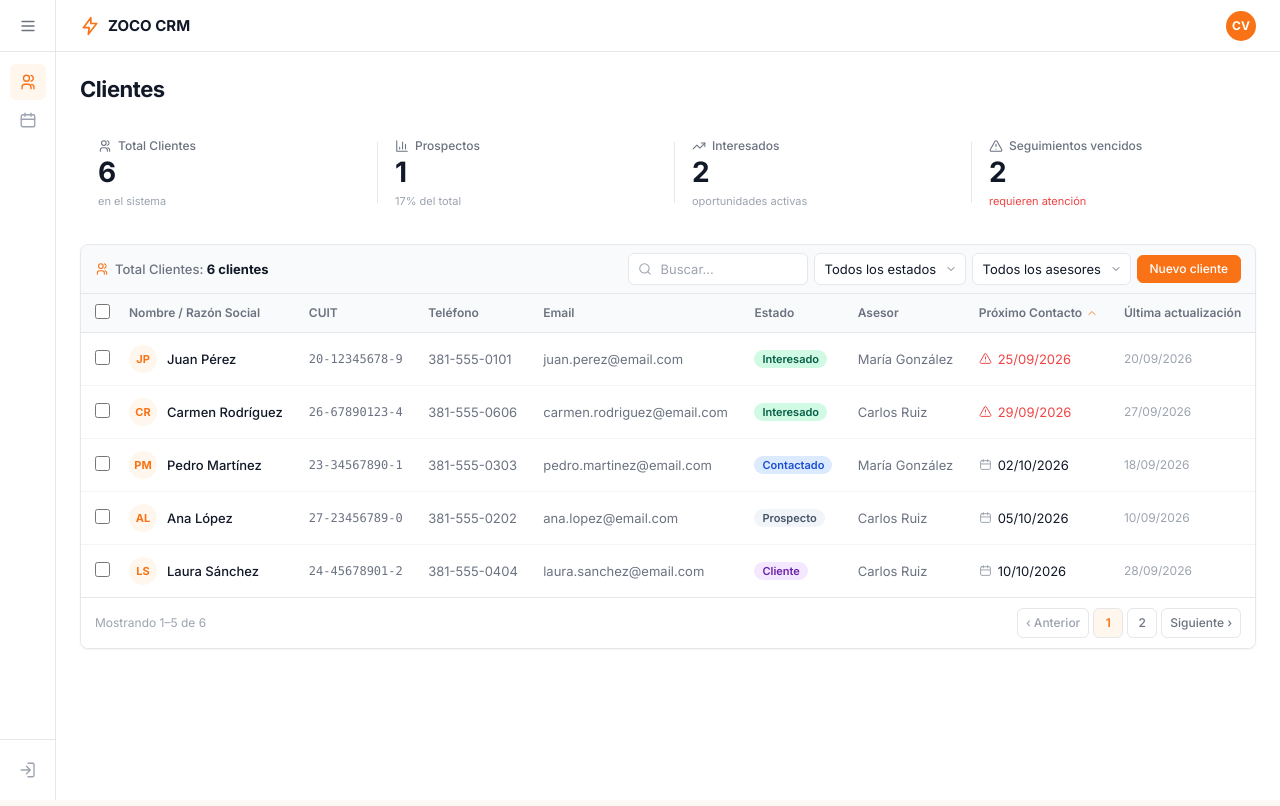
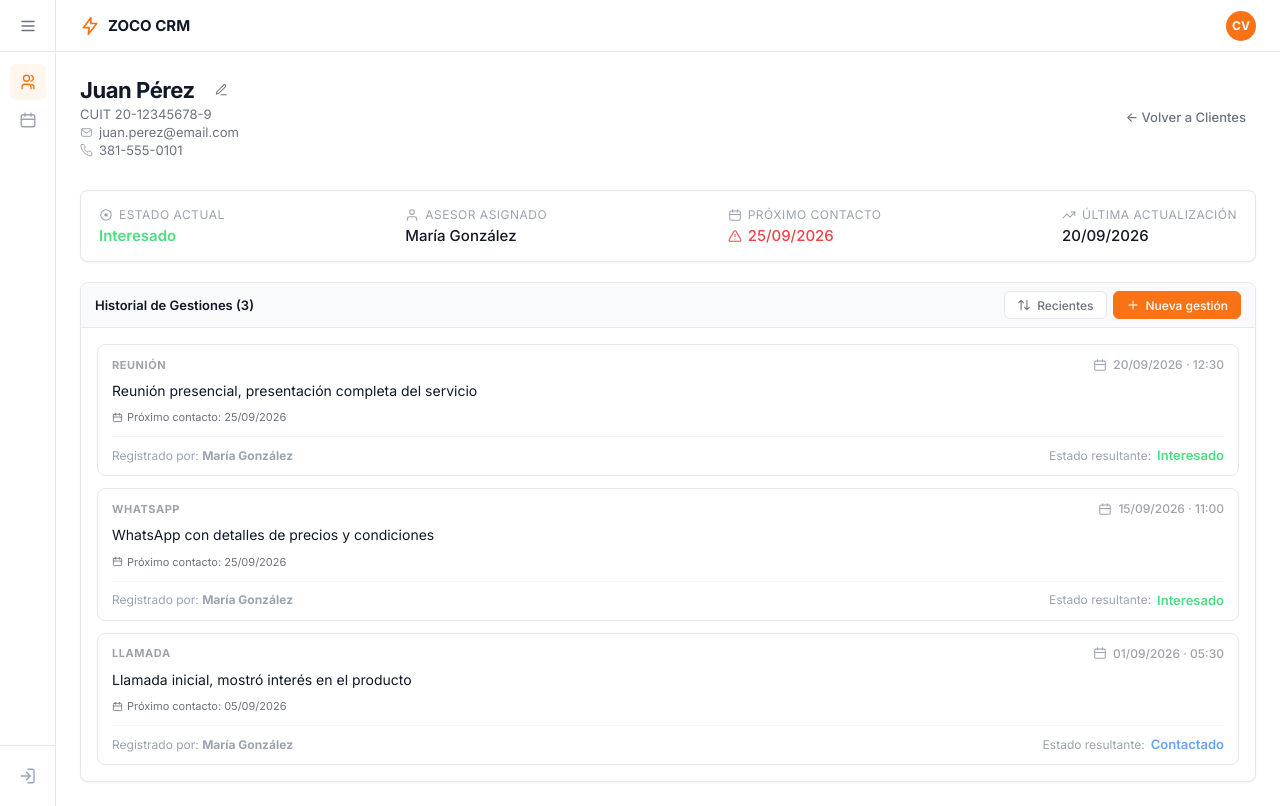
Before and after one commit to togenaro/Crm2026, a React (Vite) app: page /clientes/1 in a window 1280 px wide. Built offline with nearby package versions, Linux system fonts and the light colour scheme.

Commit message:
feat(clientes): agregar edición visual del cliente

```diff
--- a/src/App.jsx
+++ b/src/App.jsx
@@ -1,6 +1,6 @@
 import Sidebar from './components/layout/Sidebar';
 import Topbar from './components/layout/Topbar';
-import ClientesPage from './features/clientes/pages/ClientesPage';
+import ClienteDetailPage from './features/clientes/pages/ClienteDetailPage';
 
 export default function App() {
   return (
@@ -9,7 +9,7 @@ export default function App() {
       <div className="main-area">
         <Topbar />
         <main className="content-wrapper">
-          <ClientesPage />
+          <ClienteDetailPage />
         </main>
       </div>
     </div>
--- a/src/features/clientes/components/ClienteModal.jsx
+++ b/src/features/clientes/components/ClienteModal.jsx
@@ -2,47 +2,49 @@ import Modal from '../../../components/ui/Modal';
 
 const estados = ['Prospecto', 'Contactado', 'Interesado', 'No interesado', 'Cliente'];
 
-export default function ClienteModal({ onClose }) {
+export default function ClienteModal({ initial = null, onClose }) {
+  const isEdit = initial !== null;
+
   return (
-    <Modal title="Nuevo cliente" onClose={onClose}>
+    <Modal title={isEdit ? 'Editar cliente' : 'Nuevo cliente'} onClose={onClose}>
       <form className="modal-body modal-form" onSubmit={event => event.preventDefault()}>
         <div className="form-group">
           <label className="form-label" htmlFor="cliente-nombre">Nombre *</label>
-          <input className="search-input" id="cliente-nombre" placeholder="Nombre del cliente…" required />
+          <input className="search-input" id="cliente-nombre" placeholder="Nombre del cliente…" defaultValue={initial?.nombre ?? ''} required />
         </div>
 
         <div className="form-group">
           <label className="form-label" htmlFor="cliente-cuit">CUIT *</label>
-          <input className="search-input" id="cliente-cuit" placeholder="30-12345678-9" required />
+          <input className="search-input" id="cliente-cuit" placeholder="30-12345678-9" defaultValue={initial?.cuit ?? ''} required />
         </div>
 
         <div className="form-group">
           <label className="form-label" htmlFor="cliente-telefono">Teléfono</label>
-          <input className="search-input" id="cliente-telefono" placeholder="+54 9 …" />
+          <input className="search-input" id="cliente-telefono" placeholder="+54 9 …" defaultValue={initial?.telefono ?? ''} />
         </div>
 
         <div className="form-group">
           <label className="form-label" htmlFor="cliente-email">Email</label>
-          <input className="search-input" id="cliente-email" placeholder="contacto@empresa.com" />
+          <input className="search-input" id="cliente-email" placeholder="contacto@empresa.com" defaultValue={initial?.email ?? ''} />
         </div>
 
         <div className="form-row-2">
           <div className="form-group">
             <label className="form-label" htmlFor="cliente-estado">Estado</label>
-            <select className="filter-select" id="cliente-estado" defaultValue="Prospecto">
+            <select className="filter-select" id="cliente-estado" defaultValue={initial?.estado ?? 'Prospecto'}>
               {estados.map(estado => <option key={estado}>{estado}</option>)}
             </select>
           </div>
           <div className="form-group">
             <label className="form-label" htmlFor="cliente-asesor">Asesor</label>
-            <input className="search-input" id="cliente-asesor" placeholder="Asesor asignado…" />
+            <input className="search-input" id="cliente-asesor" placeholder="Asesor asignado…" defaultValue={initial?.asesor ?? ''} />
           </div>
         </div>
 
         <footer className="modal-form-actions">
           <span className="form-required-legend">* Campos obligatorios</span>
           <button className="btn btn-outline" type="button" onClick={onClose}>Cancelar</button>
-          <button className="btn btn-primary" type="submit">Guardar cliente</button>
+          <button className="btn btn-primary" type="submit">{isEdit ? 'Guardar cambios' : 'Guardar cliente'}</button>
         </footer>
       </form>
     </Modal>
--- a/src/features/clientes/pages/ClienteDetailPage.jsx
+++ b/src/features/clientes/pages/ClienteDetailPage.jsx
@@ -13,6 +13,7 @@ import {
 } from '../../../components/ui/Icons';
 import GestionCard from '../../gestiones/components/GestionCard';
 import GestionModal from '../../gestiones/components/GestionModal';
+import ClienteModal from '../components/ClienteModal';
 import { clienteDetalleDemo } from '../data/clienteDetalleDemo';
 
 function formatDate(date) {
@@ -35,6 +36,7 @@ function statusClass(status) {
 
 export default function ClienteDetailPage() {
   const [mostrarModalGestion, setMostrarModalGestion] = useState(false);
+  const [mostrarModalCliente, setMostrarModalCliente] = useState(false);
   const cliente = clienteDetalleDemo;
   const vencido = cliente.proximoContacto < '2026-10-02';
 
@@ -44,7 +46,7 @@ export default function ClienteDetailPage() {
         <div>
           <div className="detail-title-row">
             <h1 className="page-title">{cliente.nombre}</h1>
-            <button className="action-btn" type="button" title="Editar cliente" aria-label="Editar cliente">
+            <button className="action-btn" type="button" title="Editar cliente" aria-label="Editar cliente" onClick={() => setMostrarModalCliente(true)}>
               <IconEdit />
             </button>
           </div>
@@ -101,6 +103,9 @@ export default function ClienteDetailPage() {
       {mostrarModalGestion && (
         <GestionModal cliente={cliente} onClose={() => setMostrarModalGestion(false)} />
       )}
+      {mostrarModalCliente && (
+        <ClienteModal initial={cliente} onClose={() => setMostrarModalCliente(false)} />
+      )}
     </div>
   );
 }
```
